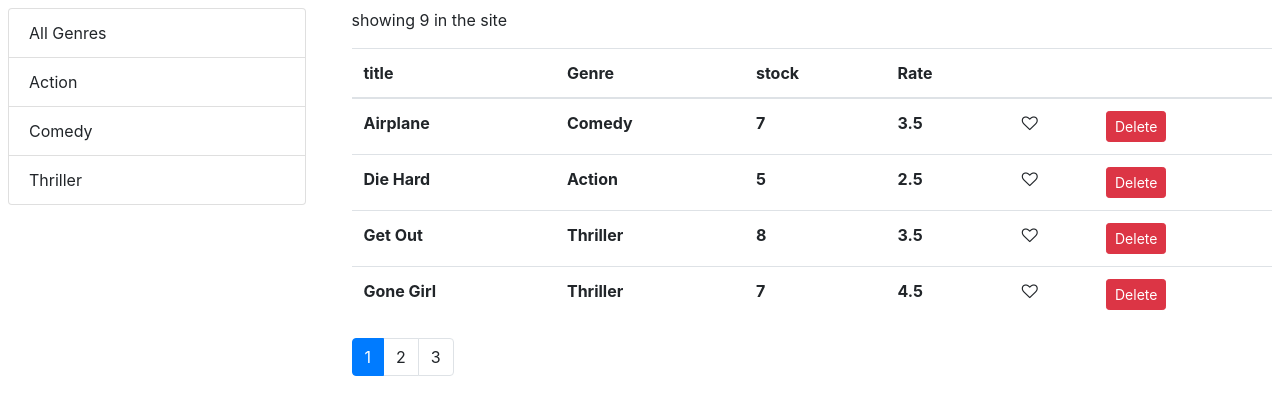
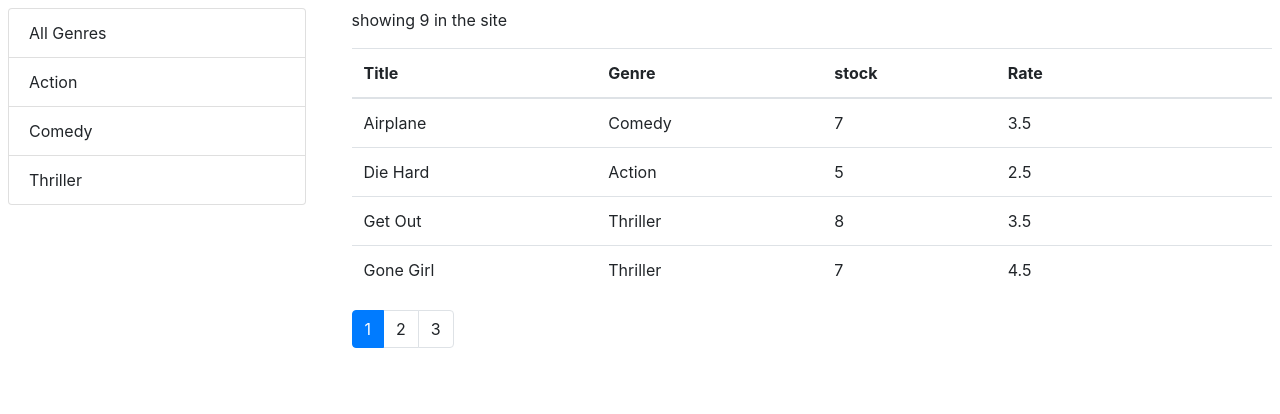
Before and after one commit to Ngeti258/Cinema-site, a React (Create React App) app: page / in a window 1280 px wide. Shown: the top 414 px of the page. Built offline with nearby package versions, Linux system fonts and the light colour scheme.

Commit message:
introduction of tablebody to maintain the same level of abstraction

```diff
--- a/src/components/common/tableBody.jsx
+++ b/src/components/common/tableBody.jsx
@@ -1,12 +1,18 @@
 import React, { Component } from 'react'
+import _ from 'lodash'
 
 class TableBody extends Component {
+    render() {
+        const { data,columns } = this.props
+        return (
+            <tbody>
+                {data.map(item=> <tr>
+                    {columns.map(column=><td>{_.get(item,column.path)}</td>)}
+                </tr>)}
 
-    render() {
-        return (
-
+            </tbody>
         );
     }
 }
 
-export default TableBody;
+export default TableBody ;
--- a/src/components/moviesTable.jsx
+++ b/src/components/moviesTable.jsx
@@ -1,6 +1,7 @@
 import React,{Component} from 'react';
-import Like from './common/like';
+//import Like from './common/like';
 import TableHeader from './common/tableHeader';
+import TableBody from './common/tableBody';
 
 class MoviesTable extends Component {
     raiseSort = path => {
@@ -16,22 +17,25 @@ class MoviesTable extends Component {
 
 
     columns=[
-        {path:'title',label:'title'},
+        {path:'title',label:'Title'},
         {path:'genre.name',label:'Genre'},
         {path:'numberInStock',label:'stock'},
         {path:'dailyRentalRate',label:'Rate'},
         { key:'like' },
-        { key:'like' }
+        { key:'delete'}
 
     ]
 
     render() {
-        const{movies,onDelete,onLike,onSort,sortColumn}=this.props
+        const{movies,onSort,sortColumn}=this.props
     return (
         <table className="table">
-                <TableHeader columns={this.columns}  sortColumn={sortColumn}
-                onSort={onSort}/>
-                <tbody>
+                <TableHeader columns={this.columns}
+                sortColumn={sortColumn}
+                onSort={onSort}
+                />
+                <TableBody columns={this.columns} data={movies}/>
+                {/* <tbody>
                     {movies.map(movie=>
                     <tr key={movie._id}>
                         <th>{movie.title}</th>
@@ -44,7 +48,7 @@ class MoviesTable extends Component {
                         <th><button onClick={() => onDelete(movie)} className="btn btn-danger btn-sm">Delete</button></th>
                     </tr>)}
 
-                </tbody>
+                </tbody> */}
             </table>
 
       )}
```
